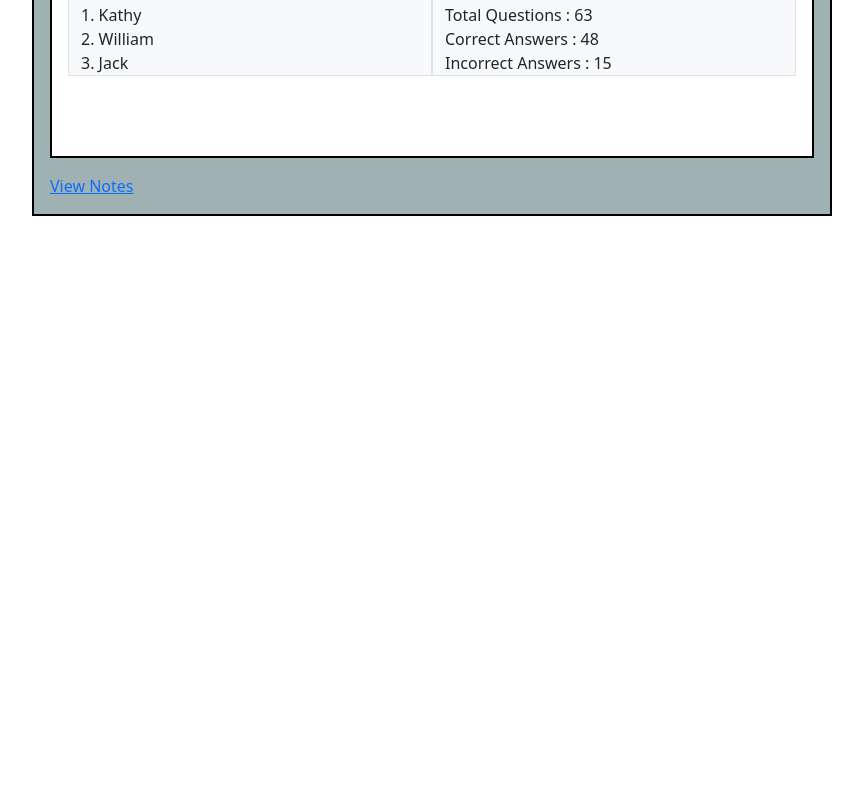
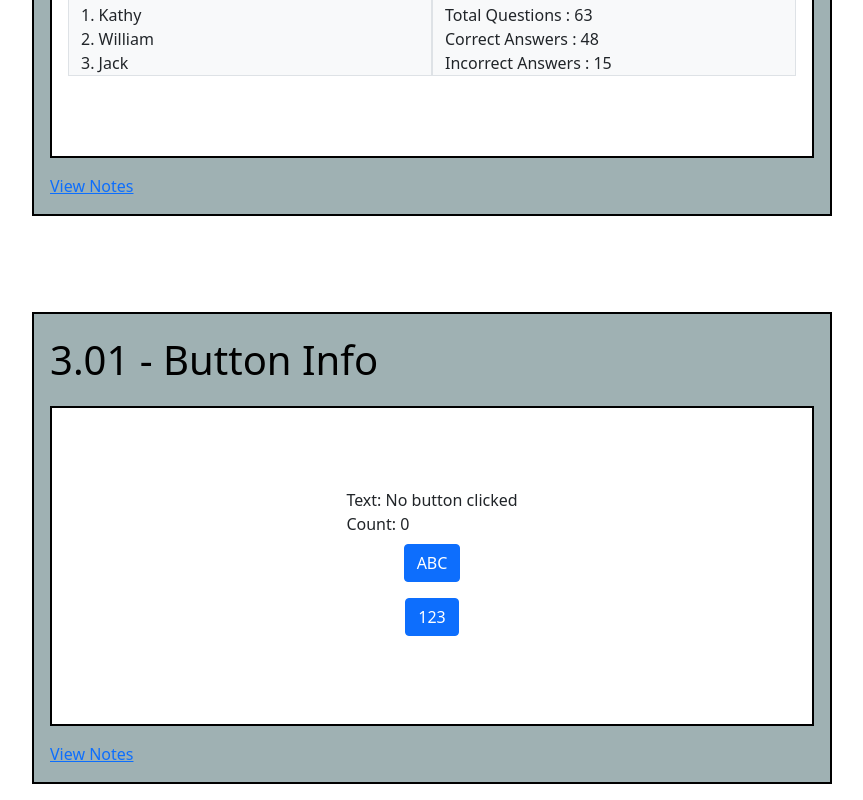
Before and after one commit to andentx/notes-complete-react-js-by-edufect-institute, a React (Create React App) app: page / in a window 1280 px wide. Shown: the part 6351-7151 px from the top of the page, without its empty margins (208-1071 px from the left). Before the commit the page ends 6583 px from the top, so only its background shows below. Built offline with nearby package versions, Linux system fonts and the light colour scheme.

Commit message:
Add example 301

```diff
--- a/src/App.js
+++ b/src/App.js
@@ -1,11 +1,13 @@
 import './App.css';
 import Lesson02ExampleList from './components/Lesson02ExampleList';
+import Lesson03ExampleList from './components/Lesson03ExampleList';
 
 function App() {
     return (
         <div className='App'>
             <h1 className='pageTitle'>Practice Examples</h1>
             <Lesson02ExampleList />
+            <Lesson03ExampleList />
         </div>
     );
 }
--- /dev/null
+++ b/src/components/Lesson03Components/Example301.jsx
@@ -0,0 +1,34 @@
+import React, { Component } from 'react';
+
+class Example301 extends Component {
+    state = {
+        text: 'No button clicked',
+        clickCount: 0,
+    };
+
+    clickedButton = (buttonText) => {
+        let stateCopy = { ...this.state };
+        stateCopy.text = buttonText;
+        stateCopy.clickCount++;
+        this.setState(stateCopy);
+    };
+
+    render() {
+        const { text, clickCount } = this.state;
+        return (
+            <>
+                Text: {text}
+                <br />
+                Count: {clickCount}
+                <button className='btn btn-primary m-2' onClick={() => this.clickedButton('ABC')}>
+                    ABC
+                </button>
+                <button className='btn btn-primary m-2' onClick={() => this.clickedButton('123')}>
+                    123
+                </button>
+            </>
+        );
+    }
+}
+
+export default Example301;
--- /dev/null
+++ b/src/components/Lesson03ExampleList.jsx
@@ -0,0 +1,23 @@
+import React from 'react';
+
+import Example301 from './Lesson03Components/Example301';
+
+import ExampleContainer from './ExampleContainer';
+
+import { exampleList } from './ExampleList.module.css';
+
+export default function ExampleList() {
+    return (
+        <div className={exampleList}>
+            <ExampleContainer
+                exampleID={'301'}
+                exampleTitle={'3.01 - Button Info'}
+                exampleLink={
+                    'https://github.com/andentx/notes-complete-react-js-by-edufect-institute/blob/main/Lesson03.md#example301'
+                }
+            >
+                <Example301 />
+            </ExampleContainer>
+        </div>
+    );
+}
```
Also changed, not shown: 2 other files (tests, documents, lock files or other folders). Lines whose indentation alone changed are shown as unchanged.
